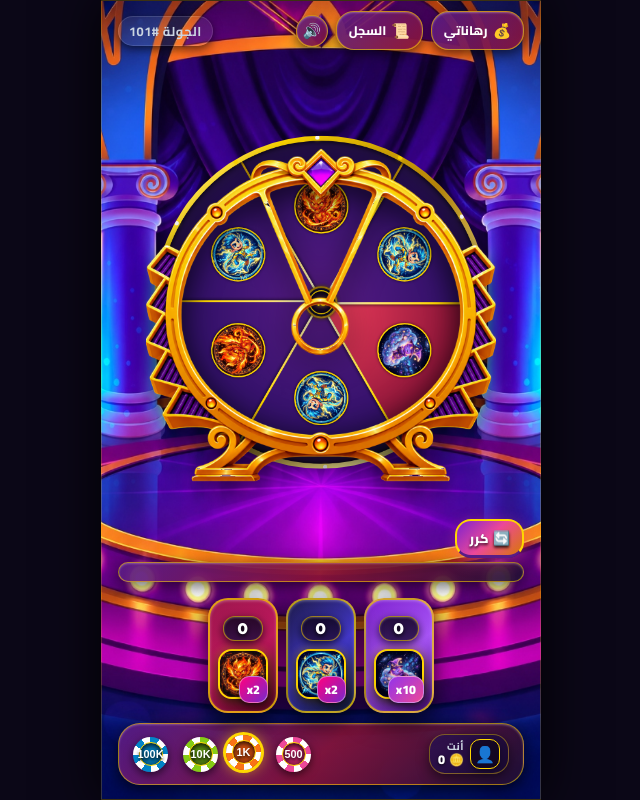
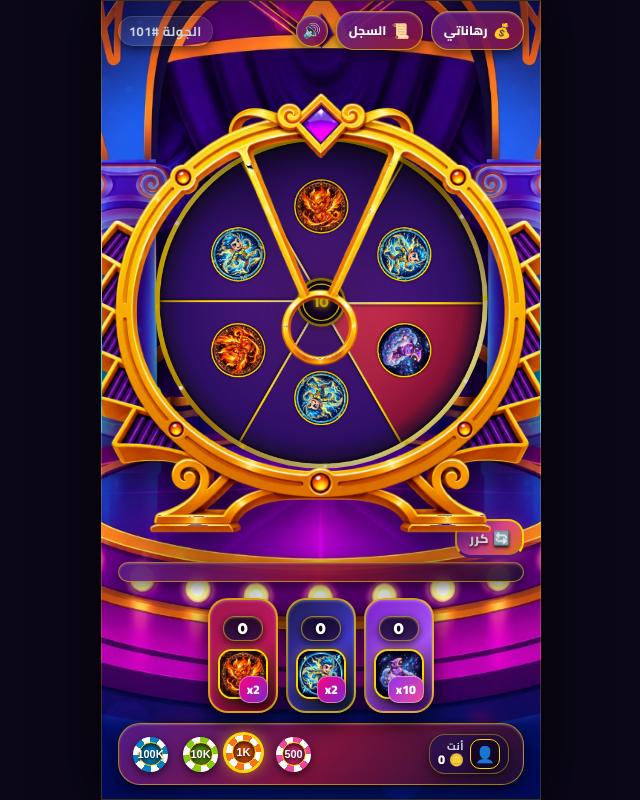
Before and after one commit to engyhamid860-lang/dream-game, a website: page public/index.html in a window 1280 px wide. Shown: the whole page, without its empty margins (319-959 px from the left). Drawn offline with nearby package versions, Linux system fonts and the light colour scheme; no server answers; animation ran at ten frames a second.

Commit message:
Enlarge frame overlay size to 132% to cover wheel edges completely

```diff
--- a/public/app.js
+++ b/public/app.js
@@ -292,19 +292,19 @@ function initApp() {
     // Medallion Outer Bevel Ring (توسط دقيق 100% داخل الحلقة الذهبية الصغيرة للإطار)
     wheelCtx.save();
     wheelCtx.beginPath();
-    wheelCtx.arc(centerX, centerY, 25, 0, Math.PI * 2);
+    wheelCtx.arc(centerX, centerY, 38, 0, Math.PI * 2);
     wheelCtx.fillStyle = '#1e1b4b';
     wheelCtx.fill();
     wheelCtx.strokeStyle = rimGrad;
-    wheelCtx.lineWidth = 3;
+    wheelCtx.lineWidth = 4;
     wheelCtx.shadowColor = '#000000';
-    wheelCtx.shadowBlur = 6;
+    wheelCtx.shadowBlur = 10;
     wheelCtx.stroke();
 
     // Inner Medallion Core Circle
     wheelCtx.beginPath();
-    wheelCtx.arc(centerX, centerY, 19, 0, Math.PI * 2);
-    const coreGrad = wheelCtx.createRadialGradient(centerX, centerY, 3, centerX, centerY, 19);
+    wheelCtx.arc(centerX, centerY, 30, 0, Math.PI * 2);
+    const coreGrad = wheelCtx.createRadialGradient(centerX, centerY, 4, centerX, centerY, 30);
     if (isWarning) {
       coreGrad.addColorStop(0, '#ef4444');
       coreGrad.addColorStop(1, '#7f1d1d');
@@ -315,7 +315,7 @@ function initApp() {
     wheelCtx.fillStyle = coreGrad;
     wheelCtx.fill();
     wheelCtx.strokeStyle = isWarning ? '#fca5a5' : '#ffd700';
-    wheelCtx.lineWidth = 1.8;
+    wheelCtx.lineWidth = 2.2;
     wheelCtx.stroke();
 
     // Timer / Symbol Text inside Medallion
@@ -324,16 +324,16 @@ function initApp() {
 
     if (displayTimer !== null && displayTimer !== undefined && displayTimer > 0) {
       const formatted = displayTimer < 10 ? `0${displayTimer}` : `${displayTimer}`;
-      wheelCtx.font = '900 16px Outfit, Cairo, sans-serif';
+      wheelCtx.font = '900 23px Outfit, Cairo, sans-serif';
       wheelCtx.fillStyle = isWarning ? '#ffffff' : '#ffd700';
       wheelCtx.shadowColor = isWarning ? '#ef4444' : '#ffd700';
-      wheelCtx.shadowBlur = 6;
+      wheelCtx.shadowBlur = 8;
       wheelCtx.fillText(formatted, centerX, centerY + 1);
     } else {
-      wheelCtx.font = '900 11px Cairo, sans-serif';
+      wheelCtx.font = '900 14px Cairo, sans-serif';
       wheelCtx.fillStyle = '#ffd700';
       wheelCtx.shadowColor = '#ffd700';
-      wheelCtx.shadowBlur = 5;
+      wheelCtx.shadowBlur = 6;
       wheelCtx.fillText('★ DL ★', centerX, centerY);
     }
     wheelCtx.restore();
--- a/public/style.css
+++ b/public/style.css
@@ -552,18 +552,19 @@ body {
   display: none !important;
 }
 
-/* User-Provided Deluxe 3D Fantasy Frame Image Overlay (تنسيق الإطار الماسي بدقة 100% بدون انحراف) */
+/* User-Provided Deluxe 3D Fantasy Frame Image Overlay (تكبير الإطار الذهبي ليغطي أجزاء العجلة بالكامل) */
 .wheel-custom-frame-overlay {
   position: absolute;
-  top: 0;
-  left: 0;
-  width: 100%;
-  height: 100%;
+  top: 50%;
+  left: 50%;
+  transform: translate(-50%, -50%);
+  width: 132%;
+  height: 132%;
   aspect-ratio: 1 / 1;
   object-fit: contain;
   z-index: 30;
   pointer-events: none;
-  filter: drop-shadow(0 6px 15px rgba(0, 0, 0, 0.8));
+  filter: drop-shadow(0 10px 25px rgba(0, 0, 0, 0.9));
   transition: transform 0.15s ease;
 }
 
@@ -572,8 +573,8 @@ body {
   top: 44.3%;
   left: 50%;
   transform: translate(-50%, -50%);
-  width: 53%;
-  height: 53%;
+  width: 70%;
+  height: 70%;
   aspect-ratio: 1 / 1;
   border-radius: 50%;
   z-index: 10;
```
